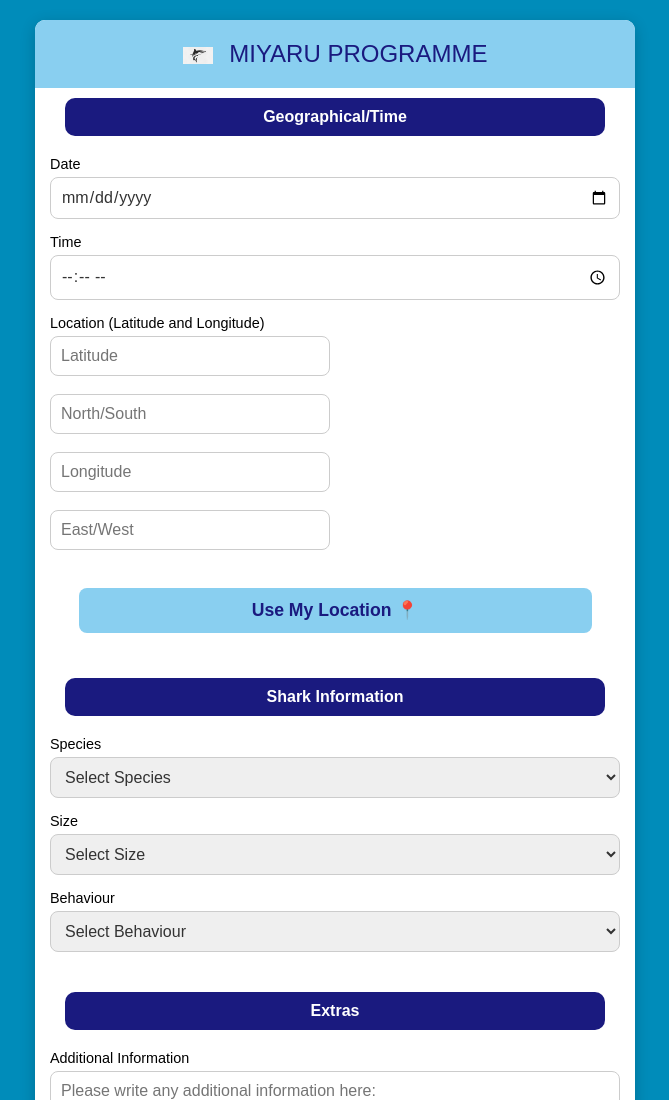
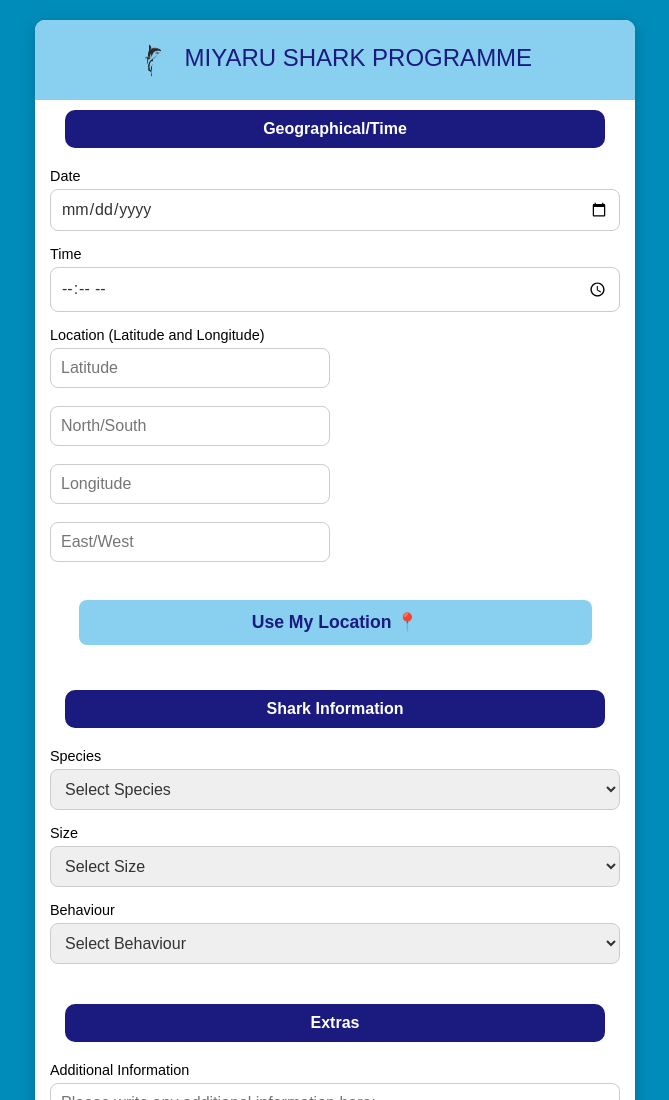
Before and after one commit to jayanthan-h-21/MiyaruSharkProgramme, a plain HTML site: page index.html in a window 1280 px wide. Shown: the top 1100 px of the page, without its empty margins (305-974 px from the left). Drawn offline with Linux system fonts and the light colour scheme.

Commit message:
Add files via upload

```diff
--- a/index.html
+++ b/index.html
@@ -3,15 +3,17 @@
 <head>
     <meta charset="UTF-8">
     <meta name="viewport" content="width=device-width, initial-scale=1.0">
-    <title>Miyaru Programme</title>
+    <title>Miyaru Shark Programme</title>
     <link rel="stylesheet" href="style.css">
+    <link rel="icon" href="Miyaru_shark_icon-removebg-preview.png" class="favicon" type="image/png">
+
 </head>
 <body>
     <div class="container">
 
         <div class="header">
-            <img src="Miyaru shark icon.png" alt="Shark Logo">
-            <span class="title">MIYARU PROGRAMME</span>
+            <img src="Miyaru_shark_icon-removebg-preview.png" class="headerSharkSize" alt="Shark Logo">
+            <span class="title">MIYARU SHARK PROGRAMME</span>
         </div>
 
         <div class="section">
--- a/style.css
+++ b/style.css
@@ -49,6 +49,10 @@ body {
     color: #1a1a7f;
 }
 
+.headerSharkSize {
+    width: 40px;
+    height: 40px;
+}
 
 .section-header {
     background-color: #1a1a7f;
```
Also changed, not shown: submitscreen.html (+2 -1 lines), Miyaru_shark_icon-removebg-preview.png (added).
